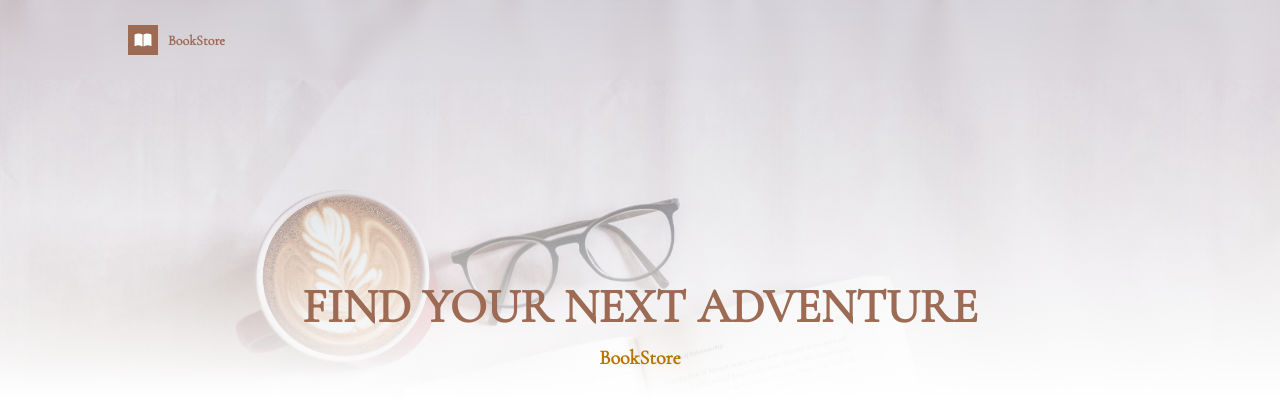
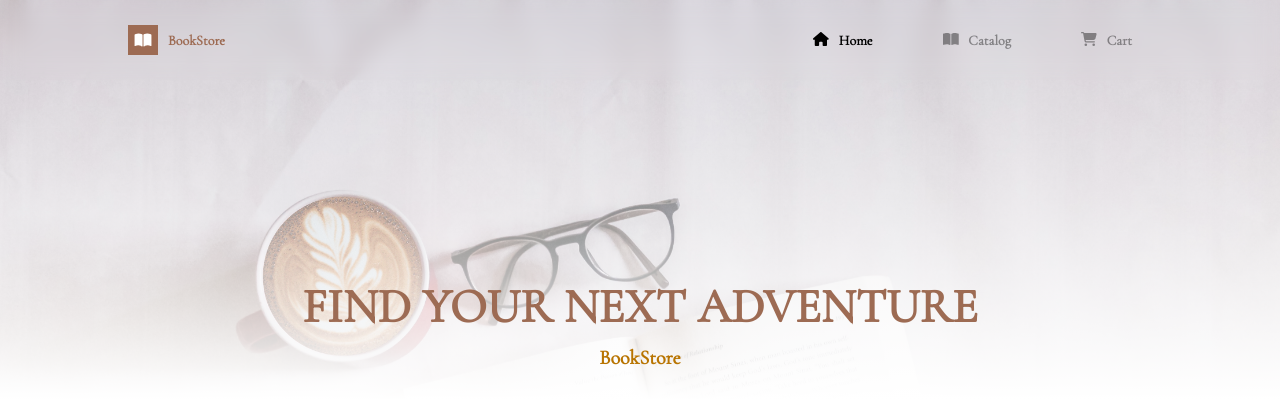
Before and after one commit to rodygosset/bookstore-frontend, a Next.js app: page / in a window 1280 px wide. Shown: the top 410 px of the page. Built offline with nearby package versions, Linux system fonts and the light colour scheme.

Commit message:
Finished the nav bar

```diff
--- a/components/button.tsx
+++ b/components/button.tsx
@@ -5,7 +5,7 @@ import React, { LegacyRef } from "react";
 import { MouseEventHandler } from "react";
 
 interface Props {
-    children: any;
+    children?: any;
     onClick: (event?: any) => void;
     onMouseOver?: (event?: any) => void;
     onMouseLeave?: (event?: any) => void;
@@ -17,6 +17,7 @@ interface Props {
     hasPadding?: boolean;
     bigPadding?: boolean;
     fullWidth?: boolean;
+    className?: string;
 }
 
 const Button = ({
@@ -31,7 +32,8 @@ const Button = ({
         animateOnHover = true,
         hasPadding = true,
         bigPadding,
-        fullWidth
+        fullWidth,
+        className,
     }: Props, ref: LegacyRef<HTMLButtonElement>) => {
 
     const getClassNames = () => {
@@ -42,6 +44,7 @@ const Button = ({
         classNames += (bigPadding ? ' ' + styles.bigPadding : '')
         classNames += (fullWidth ? ' ' + styles.fullWidth : '')
         classNames += ' ' + (role ? styles[role] : styles.primary)
+        classNames += (className ? ' ' + className : '')
         return classNames
     }
 
--- a/components/layout/header.tsx
+++ b/components/layout/header.tsx
@@ -1,17 +1,76 @@
+import { IconProp } from "@fortawesome/fontawesome-svg-core";
+import { faBookOpen, faClose, faHome, faShoppingCart } from "@fortawesome/free-solid-svg-icons";
+import { FontAwesomeIcon } from "@fortawesome/react-fontawesome";
 import styles from "@styles/layout/header.module.scss"
+import Link from "next/link"
 import Image from "next/image"
+import { useRouter } from "next/router";
+import AppLogo from "@components/layout/header/app-logo";
+import { useState } from "react";
+import Button from "@components/button";
+
+interface NavItem {
+    route: string;
+    label: string;
+    icon: IconProp;
+}
 
 
 const Header = () => {
 
+    const navItems: NavItem[] = [
+        {
+            route: "/",
+            label: "Home",
+            icon: faHome
+        },
+        {
+            route: "/catalog",
+            label: "Catalog",
+            icon: faBookOpen
+        },
+        {
+            route: "/cart",
+            label: "Cart",
+            icon: faShoppingCart
+        }
+    ]
+
+    const router = useRouter()
+
+    // nav & burger icon logic
+
+    const [showNav, setShowNav] = useState(false)
+
+    const toggleShowNav = () => setShowNav(!showNav)
+
+    const getNavClassName = () => showNav ? styles.showNav : ''
+
     return (
         <header className={styles.header}>
-            <div className={styles.appName}>
-                <div className={styles.logo}>
+            <AppLogo/>
+            <nav className={getNavClassName()}>
+            {
+                showNav ?
+                <Button
+                    icon={faClose}
+                    role="tertiary"
+                    onClick={toggleShowNav}
+                    hasPadding={false}
+                    animateOnHover={false}
+                    className={styles.closeNav}
+                />
+                :
+                <></>
+            }
+                <button
+                    hidden={showNav}
+                    className={styles.burgerIconContainer}
+                    onClick={toggleShowNav}>
                     <Image
                         quality={100}
-                        src={'/favicon/favicon.svg'}
-                        alt={"Logo"}
+                        src={'/images/burger.svg'}
+                        alt={"burger"}
                         priority
                         fill
                         style={{
@@ -19,10 +78,30 @@ const Header = () => {
                             top: "auto"
                         }}
                     />
-                </div>
-                <p>BookStore</p>
-            </div>
+                </button>
+                <ul>
+                {
+                    navItems.map(({ route, label, icon }) => {
 
+                        const isCurrentRoute = () => router.pathname == route
+                        const getClassName = () => {
+                            return isCurrentRoute() ? styles.current : ''
+                        }
+
+                        return (
+                            <li
+                                key={route}
+                                className={getClassName()}>
+                                <Link href={route}>
+                                    <FontAwesomeIcon icon={icon} />
+                                    { label }
+                                </Link>
+                            </li>
+                        )
+                    })
+                }
+                </ul>
+            </nav>
         </header>
     )
 
--- /dev/null
+++ b/components/layout/header/app-logo.tsx
@@ -0,0 +1,28 @@
+
+import styles from "@styles/layout/header/app-logo.module.scss"
+import Image from "next/image"
+
+const AppLogo = () => {
+
+    return (
+        <div className={styles.appName}>
+            <div className={styles.logo}>
+                <Image
+                    quality={100}
+                    src={'/favicon/favicon.svg'}
+                    alt={"Logo"}
+                    priority
+                    fill
+                    style={{
+                        objectFit: "contain",
+                        top: "auto"
+                    }}
+                />
+            </div>
+            <p>BookStore</p>
+        </div>
+    )
+
+}
+
+export default AppLogo
--- a/pages/_app.tsx
+++ b/pages/_app.tsx
@@ -1,5 +1,6 @@
 import Header from '@components/layout/header'
 import '@styles/globals.scss'
+import '@fortawesome/fontawesome-svg-core/styles.css'
 import type { AppProps } from 'next/app'
 import Head from 'next/head'
 
--- a/pages/index.tsx
+++ b/pages/index.tsx
@@ -1,9 +1,6 @@
 import styles from '@styles/pages/home.module.scss'
 
 export default function Home() {
-
-	const handleClick = () => {
-	}
 
 	return (
 		<div className={styles.container}>
--- a/styles/components/button.module.scss
+++ b/styles/components/button.module.scss
@@ -3,6 +3,7 @@
 @import "@styles/base/_mixins.scss";
 @import "@styles/base/_typography.scss";
 @import "@styles/abstracts/_colors.scss";
+@import "@styles/abstracts/_variables.scss";
 
 @mixin button-styler ($bg-color, $text-color) {
     background: $bg-color;
@@ -20,6 +21,10 @@
             transform: scale(1.1);
             @include spread-shadow-colored($main-color);
         }
+    }
+
+    @media (max-width: $bp-small) {
+        width: 100%;
     }
 }
 
@@ -39,6 +44,10 @@
             @include spread-shadow-colored($main-color);
         }
 
+    }
+
+    @media (max-width: $bp-small) {
+        width: 100%;
     }
 
 }
--- a/styles/layout/header.module.scss
+++ b/styles/layout/header.module.scss
@@ -7,8 +7,9 @@
 
 .header {
 
-    @include flex-container(row, nowrap, flex-start, center);
+    @include flex-container(row, nowrap, space-between, center);
     padding: 0 10vw;
+    gap: 10px;
 
     position: fixed;
     top: 0;
@@ -23,26 +24,91 @@
 
     }
 
-    .appName {
+    nav {
+        @include flex-container(row, nowrap, flex-end, center);
+        width: 100%;
 
-        @include flex-container(row, nowrap, flex-start, center);
-        gap: 10px;
+        .burgerIconContainer {
+            @include reset-button;
+            position: relative;
+            width: 2rem;
+            height: 2rem;
 
-        .logo {
-            position: relative;
-            width: 30px;
-            height: 30px;
+            &:hover {
+                cursor: pointer;
+            }
+
+            @media (min-width: calc($bp-small + 1px)) {
+                display: none;
+            }
         }
 
-        p {
-            @include button-text;
-            color: $primary;
+        button.closeNav {
+            position: absolute;
+            top: calc(calc($nav-bar-height / 2) - 10px);
+            right: 10vw;
+            font-size: 20px;
+
+            @media (min-width: calc($bp-small + 1px)) {
+                display: none;
+            }
+        }
+
+        ul {
+            @include reset-list;
+            @include flex-container(row, nowrap, flex-end, center);
+
+            gap: 30px;
+
+            li {
+
+                &.current {
+                    color: $black;
+                }
+
+                color: $black-400;
+
+                a {
+                    @include flex-row-nowrap;
+                    @include button-text;
+                    padding: 10px 20px;
+                    gap: 10px;
+                    transition: all 200ms ease-in-out;
+
+                    &:hover {
+                        background: rgba($color: $black, $alpha: 0.05);
+                    }
+
+                }
+            }
 
             @media (max-width: $bp-small) {
                 display: none;
             }
         }
 
+        @media (max-width: $bp-small) {
+
+            transition: all 200ms ease-in-out;
+
+            &.showNav {
+
+                justify-content: center;
+
+                position: absolute;
+                top: 0;
+                left: 0;
+                width: 100vw;
+                height: 100vh;
+                display: flex;
+                backdrop-filter: blur(10px);
+                //background: $white-100;
+
+                ul {
+                    @include flex-container(column, nowrap);
+                }
+            }
+        }
     }
 
 }
--- /dev/null
+++ b/styles/layout/header/app-logo.module.scss
@@ -0,0 +1,26 @@
+@import "@styles/base/_mixins.scss";
+@import "@styles/base/_typography.scss";
+@import "@styles/abstracts/_colors.scss";
+@import "@styles/abstracts/_variables.scss";
+
+.appName {
+
+    @include flex-container(row, nowrap, flex-start, center);
+    gap: 10px;
+
+    .logo {
+        position: relative;
+        width: 30px;
+        height: 30px;
+    }
+
+    p {
+        @include button-text;
+        color: $primary;
+
+        @media (max-width: $bp-small) {
+            display: none;
+        }
+    }
+
+}
```
Also changed, not shown: pages/404.tsx (added, +44 -0 lines), styles/pages/404.module.scss (added, +33 -0 lines), public/images/404.svg (added), public/images/burger.svg (added).
